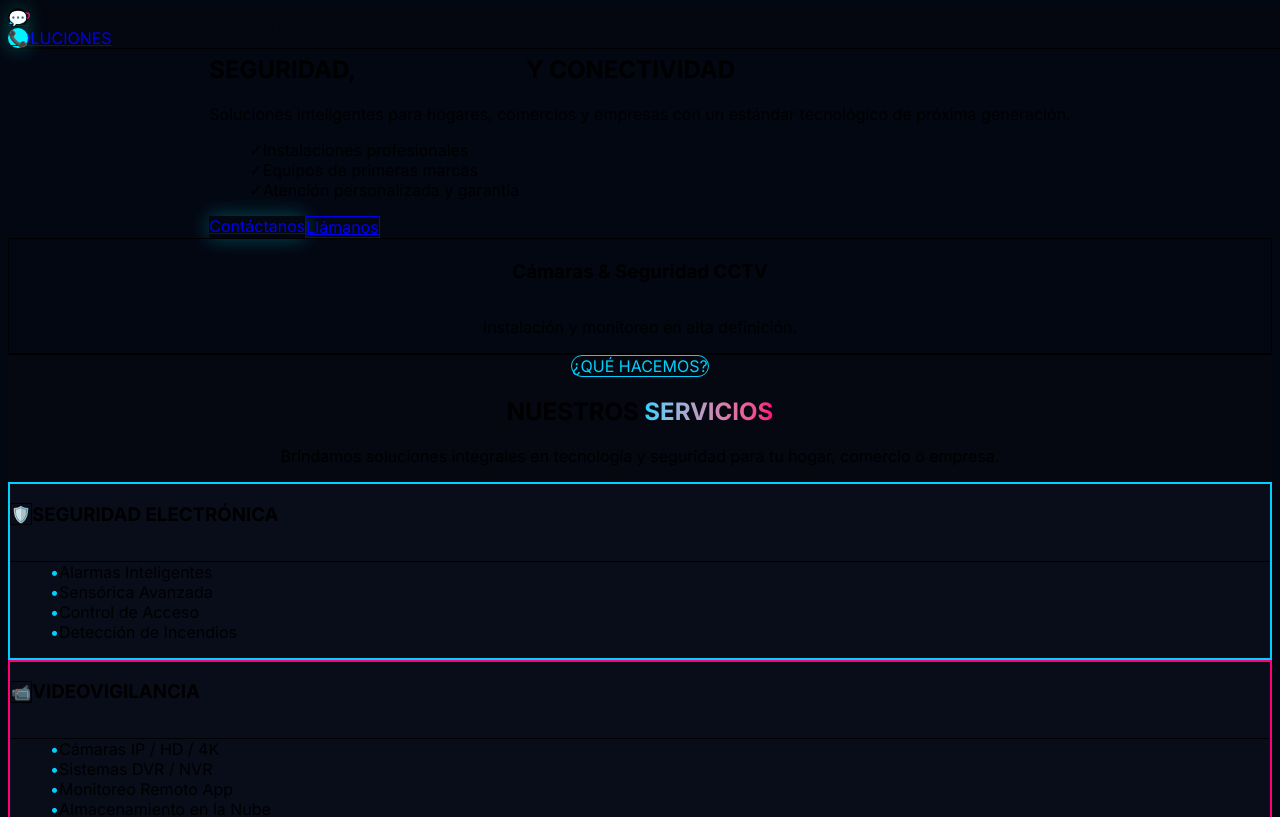
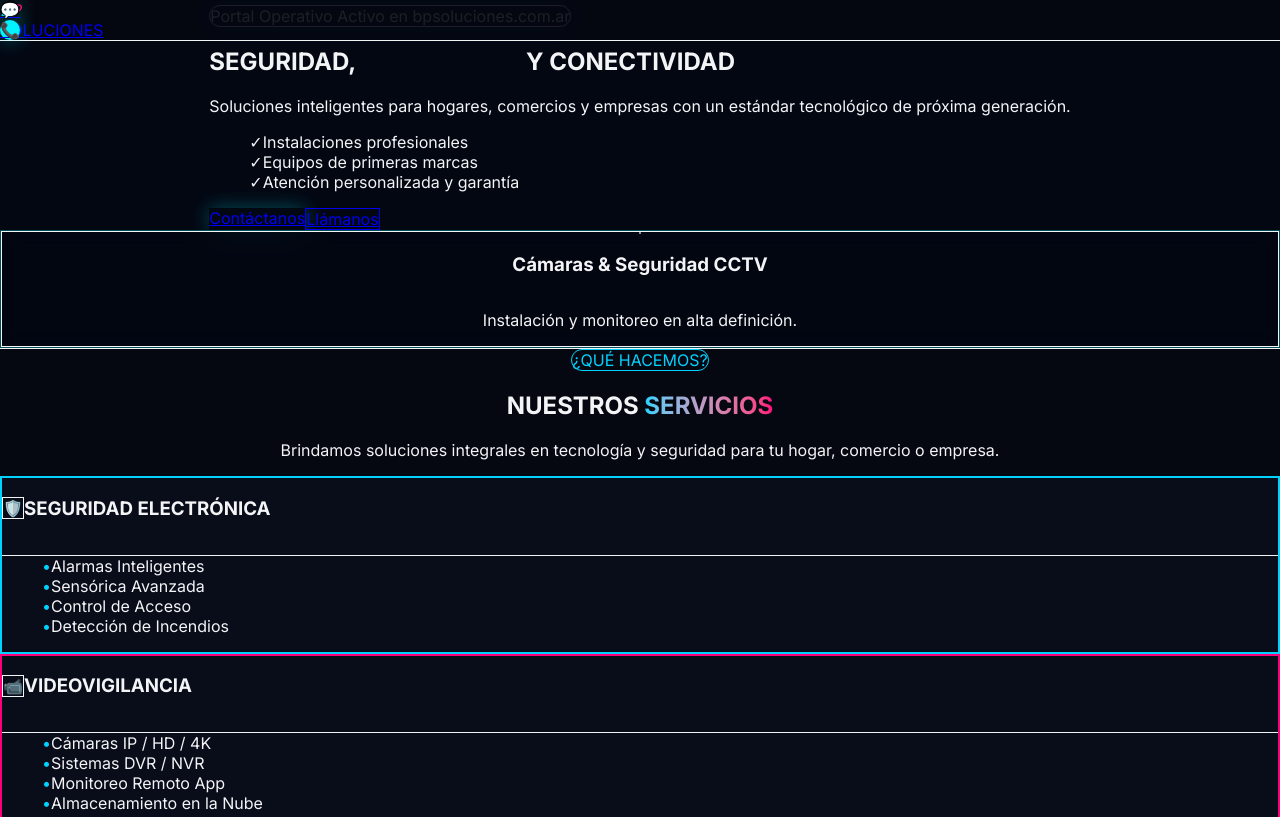
Before and after one commit to BPsoluciones/bpsoluciones-web, a Next.js app: page / in a window 1280 px wide. Shown: the top 817 px of the page. Built offline with nearby package versions, Linux system fonts and the light colour scheme.

Commit message:
Restaurar clases completas de neon en globals.css

```diff
--- a/app/globals.css
+++ b/app/globals.css
@@ -1,3 +1,34 @@
 @tailwind base;
 @tailwind components;
 @tailwind utilities;
+
+@layer base {
+  body {
+    background-color: #030712;
+    color: #f3f4f6;
+    font-family: system-ui, -apple-system, sans-serif;
+    margin: 0;
+    padding: 0;
+    overflow-x: hidden;
+  }
+}
+
+.neon-glow {
+  box-shadow: 0 0 20px rgba(0, 243, 255, 0.2), inset 0 0 15px rgba(0, 243, 255, 0.05);
+}
+
+.neon-glow-strong {
+  box-shadow: 0 0 25px rgba(0, 243, 255, 0.5);
+}
+
+.neon-border {
+  border: 1px solid rgba(0, 243, 255, 0.3);
+  background: rgba(3, 7, 18, 0.7);
+  backdrop-filter: blur(10px);
+  transition: all 0.3s ease-in-out;
+}
+
+.neon-border:hover {
+  border-color: rgba(0, 243, 255, 0.8);
+  box-shadow: 0 0 15px rgba(0, 243, 255, 0.3);
+}
```
